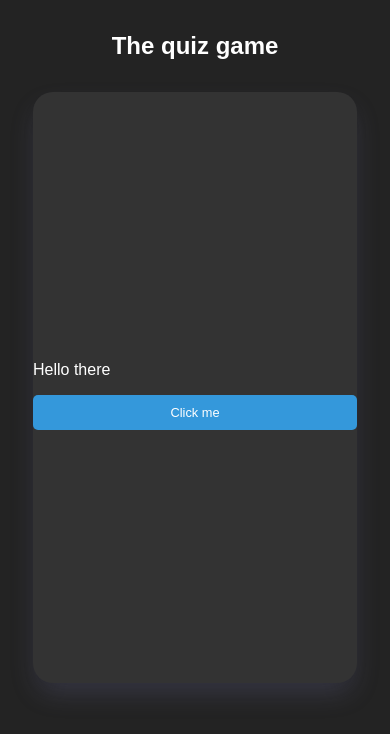
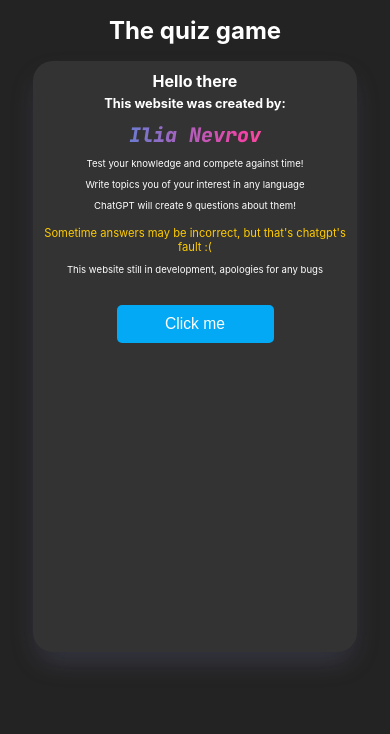
Before and after one commit to Superlllas2/quiz-website, a Vue app: page / in a window 390 px wide. Shown: the top 734 px of the page. Built offline with nearby package versions, Linux system fonts and the light colour scheme.

Commit message:
More flexibility for mobile devices

```diff
--- a/src/assets/global.css
+++ b/src/assets/global.css
@@ -1,9 +1,10 @@
+/* Global CSS */
 * {
     box-sizing: border-box;
 }
 
 #app {
-    font-family: Arial, serif;
+    font-family: Inter, serif;
     color: rgb(255, 255, 255);
 }
 
@@ -16,27 +17,9 @@ html {
         font-size: 1.5rem !important;
     }
 
-    .body {
-        margin: 0 25px !important;
-        height: 70vh !important;
-    }
-
-    .header {
-        padding: 1rem !important;
-    }
-
-    .question {
-        font-size: clamp(0.1rem, 4vw, 1.5rem) !important;
-    }
-
-    button {
-        font-size: clamp(0.1rem, 4vw, 0.8rem) !important;
-    }
-}
-
-@media (min-width: 426px) and (max-width: 890px) {
-    h1.header {
-        font-size: 2rem !important;
+    .header-game {
+        padding: 0.75rem !important;
+        font-size: 0.75rem !important;
     }
 
     .body {
@@ -47,4 +30,73 @@ html {
     .question {
         font-size: clamp(0.1rem, 4vw, 1.5rem) !important;
     }
+
+    button {
+        font-size: clamp(0.1rem, 4vw, 1rem) !important;
+    }
+
+    .home-page-button {
+        width: 80%;
+        font-size: 1.2rem;
+        padding: 10px;
+    }
+
+    .home-page-wrapper {
+        padding: 0 !important;
+        margin: 10px 5px 0 5px !important;
+    }
+
+    .h1-home-page {
+        margin: 0 !important;
+        font-size: 1rem !important;
+    }
+
+    .h2-home-page {
+        margin-top: 5px !important;
+        font-size: 0.8rem !important;
+    }
+
+    .me {
+        margin: 0 0 10px 0 !important;
+        font-size: 1.25rem !important;
+    }
+
+    .warning-home-page {
+        font-size: 0.7rem !important;
+        margin: 5px 0 10px 0 !important;
+    }
+
+    .text-home-page {
+        margin-top: 0 !important;
+        font-size: 0.6rem !important;
+    }
 }
+
+@media (min-width: 426px) and (max-width: 890px) {
+    h1.header, .home-page-wrapper h1 {
+        font-size: 2rem !important;
+    }
+
+    .header-game {
+        padding: 1rem !important;
+        font-size: 1rem !important;
+    }
+
+    .body {
+        margin: 0 25px !important;
+        height: 70vh !important;
+    }
+
+    .question {
+        font-size: clamp(1rem, 4vw, 1.5rem) !important;
+    }
+
+    button {
+        font-size: clamp(0.8rem, 4vw, 1.2rem) !important;
+    }
+
+    .home-page-button {
+        width: 60%;
+        font-size: 1.3rem;
+    }
+}
--- a/src/components/Game.vue
+++ b/src/components/Game.vue
@@ -1,7 +1,7 @@
 <template>
   <div v-if="loading" class="loader">Loading...</div>
   <div class="wrapper" v-if="questions.length > 0">
-    <div class="header">
+    <div class="header-game">
       <span class="title">Question {{ currentQuestionNumber }}</span>
       <span class="score">Score: {{ totalScore }}</span>
     </div>
@@ -144,7 +144,7 @@ export default {
   }
 }
 
-.header {
+.header-game {
   width: 100%;
   display: flex;
   justify-content: space-between;
--- a/src/components/Home.vue
+++ b/src/components/Home.vue
@@ -10,10 +10,82 @@ export default {
 </script>
 
 <template>
-  <p>Hello there</p>
-  <button @click="navigateToAbout"> Click me </button>
+  <div class="home-page-wrapper">
+    <h1 class="h1-home-page">Hello there</h1>
+    <h2 class="h2-home-page">This website was created by:</h2>
+    <a class="me" href="https://nevrov.org/" target=”_blank”>Ilia Nevrov</a>
+    <p class="text-home-page">Test your knowledge and compete against time!</p>
+    <p class="text-home-page">Write topics you of your interest in any language</p>
+    <p class="text-home-page">ChatGPT will create 9 questions about them!</p>
+    <p class="warning-home-page">Sometime answers may be incorrect, but that's chatgpt's fault :(</p>
+    <p class="text-home-page">This website still in development, apologies for any bugs</p>
+    <button @click="navigateToAbout" class="home-page-button"> Click me</button>
+  </div>
 </template>
 
-<style>
+<style scoped>
+@import url('https://fonts.googleapis.com/css2?family=JetBrains+Mono:ital,wght@1,800&display=swap');
 
+h1 {
+  margin-top: 5vw;
+}
+
+.home-page-wrapper {
+  display: flex;
+  margin: 0 auto;
+  padding: 20px;
+  flex-direction: column;
+  text-align: center;
+  height: 100%;
+  max-width: 600px;
+}
+
+.me {
+  font-family: "JetBrains Mono", monospace;
+  font-size: 1.5rem;
+  margin: 15px 0;
+  text-decoration: none;
+  background: linear-gradient(90deg, #03a9f4, #f441a5, #ffeb3b, #03a9f4);
+  background-size: 200% 200%;
+  background-clip: text;
+  -webkit-background-clip: text;
+  color: transparent;
+  animation: gradientAnimation 5s linear infinite;
+}
+
+.text-home-page, .warning-home-page {
+  font-size: 1rem;
+  margin-bottom: 10px;
+}
+
+@keyframes gradientAnimation {
+  0% {
+    background-position: 0 50%;
+  }
+  100% {
+    background-position: 1000% 50%;
+  }
+}
+
+.warning-home-page {
+  color: #ffcc00;
+  margin-top: 5vw;
+}
+
+.home-page-button {
+  width: 50%;
+  max-width: 200px;
+  margin: 20px auto;
+  font-size: 1.2rem;
+  padding: 10px;
+  border: none;
+  background-color: #03a9f4;
+  color: #fff;
+  cursor: pointer;
+  transition: background-color 0.3s ease;
+}
+
+.home-page-button:hover {
+  background-color: #0288d1;
+}
 </style>
```
